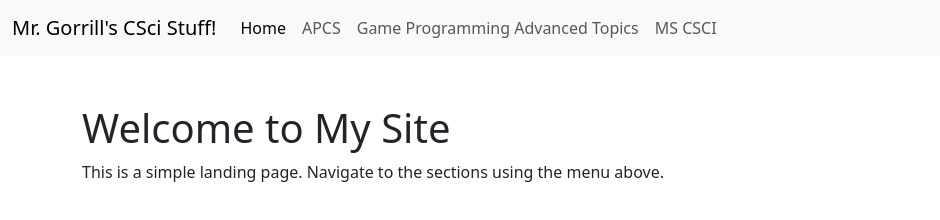
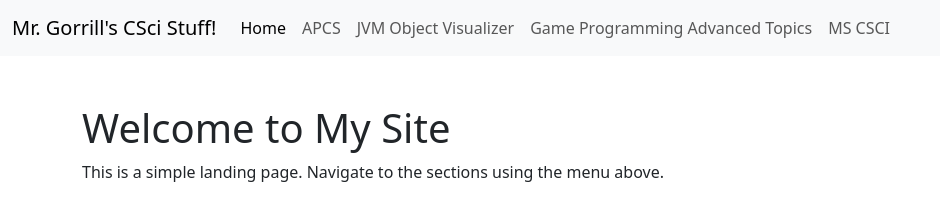
Before and after one commit to cgorrill-breck/cgorrill-breck.github.io, a plain HTML site: page index.html in a window 1280 px wide. Shown: the whole page, without its empty margins (0-940 px from the left). Drawn offline with nearby package versions, Linux system fonts and the light colour scheme.

Commit message:
Update index.html

```diff
--- a/index.html
+++ b/index.html
@@ -25,6 +25,10 @@
                     <li class="nav-item">
                         <a class="nav-link" href="apcs-a.html">APCS</a>
                     </li>
+                    <li>
+                        <a class="nav-link" href="java_object_memory_visualizer_embeddable.html">JVM Object
+                            Visualizer</a>
+                    </li>
                     <li class="nav-item">
                         <a class="nav-link" href="game-programming.html">Game Programming Advanced Topics</a>
                     </li>
```
